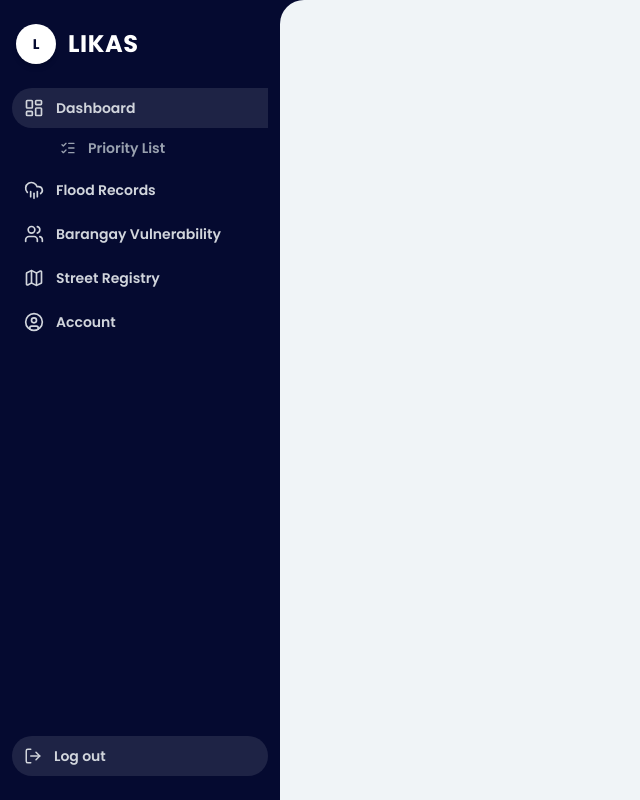
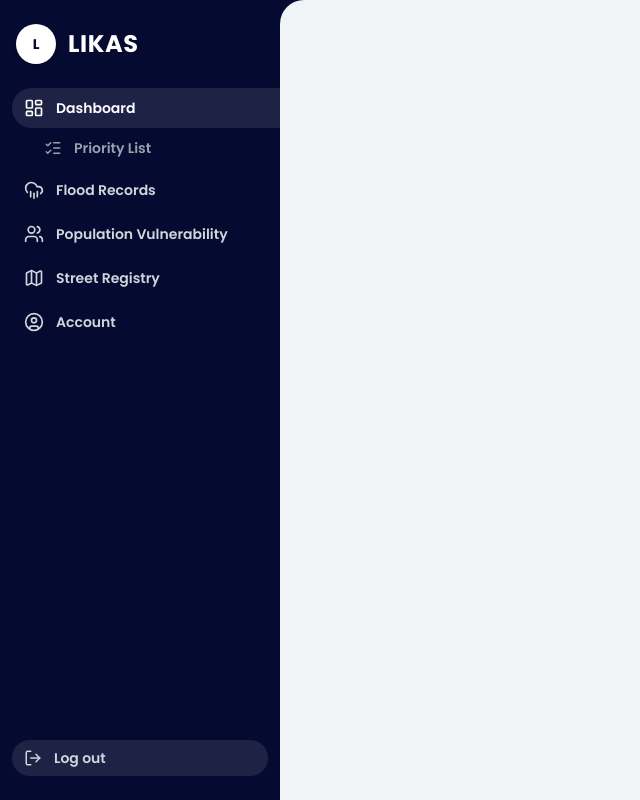
Before and after one commit to flood-rescue-priority-dss/likas-app, a React (Vite) app in the folder likas-frontend/: page /dashboard/dashboard in a window 1280 px wide. Shown: the whole page, without its empty margins (0-640 px from the left). Built offline with nearby package versions, Linux system fonts and the light colour scheme; no server answers; sample sign-in values are in the browser's storage.

Commit message:
LIK 9, 10, 22

```diff
--- a/likas-frontend/src/components/layout/Sidebar.tsx
+++ b/likas-frontend/src/components/layout/Sidebar.tsx
@@ -1,4 +1,4 @@
-import React from 'react';
+import React, { useEffect, useRef } from 'react';
 import { NavLink, useNavigate, useLocation } from 'react-router-dom';
 import {
   LayoutDashboard, CloudRain, Users, Map, UserCircle,
@@ -26,7 +26,7 @@ const navItems: NavItem[] = [
     children: [{ to: '/dashboard/priority', label: 'Priority List' }],
   },
   { to: '/flood-records', icon: <CloudRain size={20} />, label: 'Flood Records' },
-  { to: '/population', icon: <Users size={20} />, label: 'Barangay Vulnerability' },
+  { to: '/population', icon: <Users size={20} />, label: 'Population Vulnerability' },
   { to: '/street-registry', icon: <Map size={20} />, label: 'Street Registry' },
   { to: '/account', icon: <UserCircle size={20} />, label: 'Account' },
 ];
@@ -36,14 +36,38 @@ export default function Sidebar({ expanded, onToggle }: SidebarProps) {
   const navigate = useNavigate();
   const location = useLocation();
 
+  const sliderRef = useRef<HTMLDivElement>(null);
+  const navRef = useRef<HTMLElement>(null);
+
+  useEffect(() => {
+    const recalc = () => {
+      const activeEl = navRef.current?.querySelector('[data-active="true"]') as HTMLElement;
+      if (!activeEl || !sliderRef.current || !navRef.current) return;
+
+      const navTop = navRef.current.getBoundingClientRect().top;
+      const elRect = activeEl.getBoundingClientRect();
+      const isChild = activeEl.dataset.navType === 'child';
+
+      sliderRef.current.style.top = `${elRect.top - navTop + navRef.current.scrollTop}px`;
+      sliderRef.current.style.height = `${elRect.height}px`;
+      sliderRef.current.style.left = isChild && expanded ? '32px' : '8px';
+      sliderRef.current.style.right = '0px';
+      sliderRef.current.style.borderRadius = '9999px 0 0 9999px';
+      sliderRef.current.style.opacity = '1';
+    };
+
+    recalc();
+
+    if (!navRef.current) return;
+    const ro = new ResizeObserver(recalc);
+    ro.observe(navRef.current);
+    navRef.current.querySelectorAll('a').forEach(el => ro.observe(el));
+    return () => ro.disconnect();
+  }, [location.pathname, expanded]);
+
   const handleLogout = () => {
     logout();
     navigate('/');
-  };
-
-  const isActive = (to: string, end = false) => {
-    if (end) return location.pathname === to;
-    return location.pathname.startsWith(to);
   };
 
   return (
@@ -64,45 +88,71 @@ export default function Sidebar({ expanded, onToggle }: SidebarProps) {
         )}
       </div>
 
-      {/* Nav Items */}
-      <nav className="flex-1 px-3 space-y-1 overflow-y-auto overflow-x-hidden">
+      {/* Nav Items — pl-3 only, no pr so items bleed to right edge */}
+      <nav
+        ref={navRef}
+        className="flex-1 pl-3 space-y-1 overflow-y-auto overflow-x-hidden relative"
+      >
+        {/* Sliding pill */}
+        <div
+          ref={sliderRef}
+          className="absolute bg-[#F0F4F7] pointer-events-none z-0 opacity-0"
+          style={{
+            transition:
+              'top 0.35s cubic-bezier(0.4,0,0.2,1), height 0.35s cubic-bezier(0.4,0,0.2,1), left 0.35s ease',
+          }}
+        />
+
         {navItems.map((item) => {
           const dashboardActive = item.to === '/dashboard' && location.pathname.startsWith('/dashboard');
-          const isAccount = item.to === '/account';
+          const childRouteActive = dashboardActive && location.pathname !== '/dashboard';
 
           return (
             <div key={item.to}>
               <NavLink
                 to={item.to}
                 end={item.to === '/dashboard'}
+                data-nav-type="parent"
+                data-active={
+                  (location.pathname === item.to ||
+                  (item.to === '/dashboard' && location.pathname === '/dashboard'))
+                    ? 'true'
+                    : 'false'
+                }
                 className={({ isActive: navIsActive }) => {
                   const activeState = navIsActive || dashboardActive;
-                  return `flex items-center gap-3 px-3 py-2.5 rounded-l-full rounded-r-none transition-all duration-200 group ${
-                    activeState && !item.children
-                      ? 'bg-[#F0F4F7] text-[#C62828]'
-                      : dashboardActive && item.children
-                      ? 'text-white bg-white/10'
-                      : 'text-gray-300 hover:bg-white/10 hover:text-white'
-                  }`;
+                  const parentDimmed = childRouteActive && !navIsActive;
+                  return [
+                    'flex items-center gap-3 px-3 py-2.5 rounded-l-full group relative z-10 w-full',
+                    activeState && !parentDimmed
+                      ? 'text-[#C62828]'
+                      : parentDimmed
+                        ? 'text-white'
+                        : 'text-gray-300 hover:text-white',
+                  ].join(' ');
                 }}
               >
                 {({ isActive: navIsActive }) => {
                   const activeState = navIsActive || dashboardActive;
+                  const parentDimmed = childRouteActive && !navIsActive;
+                  const textColor = activeState && !parentDimmed
+                    ? 'text-[#C62828]'
+                    : parentDimmed
+                      ? 'text-white'
+                      : 'text-gray-300 group-hover:text-white';
                   return (
                     <>
-                      <span className={`flex-shrink-0 ${
-                        activeState && !item.children
-                          ? 'text-[#C62828]'
-                          : 'text-gray-300 group-hover:text-white'
-                      }`}>
+                      {!activeState && !parentDimmed && (
+                        <span className="absolute inset-0 rounded-l-full bg-white/10 opacity-0 group-hover:opacity-100 transition-opacity duration-200 z-0" />
+                      )}
+                      {parentDimmed && (
+                        <span className="absolute inset-0 rounded-l-full bg-white/10 z-0" />
+                      )}
+                      <span className={`relative flex-shrink-0 transition-colors duration-200 ${textColor}`}>
                         {item.icon}
                       </span>
                       {expanded && (
-                        <span className={`font-heading text-sm font-semibold whitespace-nowrap ${
-                          activeState && !item.children
-                            ? 'text-[#C62828]'
-                            : 'text-gray-300 group-hover:text-white'
-                        }`}>
+                        <span className={`relative font-heading text-sm font-semibold whitespace-nowrap transition-colors duration-200 ${textColor}`}>
                           {item.label}
                         </span>
                       )}
@@ -110,25 +160,39 @@ export default function Sidebar({ expanded, onToggle }: SidebarProps) {
                   );
                 }}
               </NavLink>
+
               {/* Sub-items */}
-              {expanded && item.children?.map(child => {
+              {item.children?.map(child => {
                 const childActive = location.pathname === child.to;
+                const childTextColor = childActive
+                  ? 'text-[#C62828]'
+                  : 'text-gray-400 group-hover:text-white';
+
                 return (
                   <NavLink
                     key={child.to}
                     to={child.to}
-                    className={`flex items-center gap-3 pl-10 pr-3 py-2 ml-2 mt-0.5 rounded-l-full rounded-r-none transition-all duration-200 group ${
-                      childActive
-                        ? 'bg-[#F0F4F7] text-[#C62828]'
-                        : 'text-gray-400 hover:bg-white/10 hover:text-white'
-                    }`}
+                    data-nav-type="child"
+                    data-active={childActive ? 'true' : 'false'}
+                    className={[
+                      'flex items-center gap-3 h-9 mt-0.5 rounded-l-full group relative z-10 w-full',
+                      'transition-[padding,margin] duration-300 ease-[cubic-bezier(0.4,0,0.2,1)]',
+                      expanded ? 'pl-3 pr-3 ml-5' : 'pl-3 pr-3 ml-0',
+                      childActive ? 'text-[#C62828]' : 'text-gray-400 hover:text-white',
+                    ].join(' ')}
                   >
-                    <ListChecks size={16} className={childActive ? 'text-[#C62828]' : 'text-gray-400 group-hover:text-white'} />
-                    <span className={`font-heading text-sm font-semibold ${
-                      childActive ? 'text-[#C62828]' : 'text-gray-400 group-hover:text-white'
-                    }`}>
-                      {child.label}
-                    </span>
+                    {!childActive && (
+                      <span className="absolute inset-0 rounded-l-full bg-white/10 opacity-0 group-hover:opacity-100 transition-opacity duration-200 z-0" />
+                    )}
+                    <ListChecks
+                      size={18}
+                      className={`relative flex-shrink-0 transition-colors duration-200 ${childTextColor}`}
+                    />
+                    {expanded && (
+                      <span className={`relative font-heading text-sm font-semibold whitespace-nowrap transition-colors duration-200 ${childTextColor}`}>
+                        {child.label}
+                      </span>
+                    )}
                   </NavLink>
                 );
               })}
@@ -141,10 +205,10 @@ export default function Sidebar({ expanded, onToggle }: SidebarProps) {
       <div className="px-3 pb-6 flex-shrink-0">
         <button
           onClick={handleLogout}
-          className="flex items-center gap-3 px-3 py-2.5 w-full rounded-full bg-white/10 hover:bg-white/20 text-gray-300 hover:text-white transition-all duration-200"
+          className="flex items-center gap-3 px-3 h-9 w-full rounded-full bg-white/10 hover:bg-white/20 text-gray-300 hover:text-white transition-all duration-300"
         >
           <LogOut size={18} className="flex-shrink-0" />
-          {expanded && <span className="font-heading text-sm font-semibold">Log out</span>}
+          {expanded && <span className="font-heading text-sm font-semibold whitespace-nowrap">Log out</span>}
         </button>
       </div>
     </aside>
```
